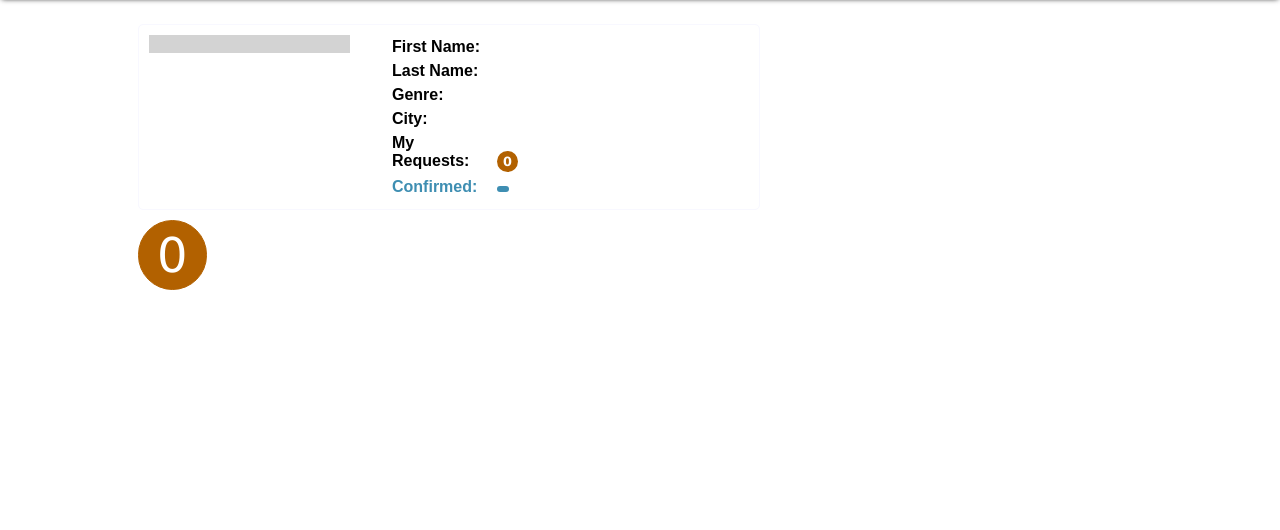
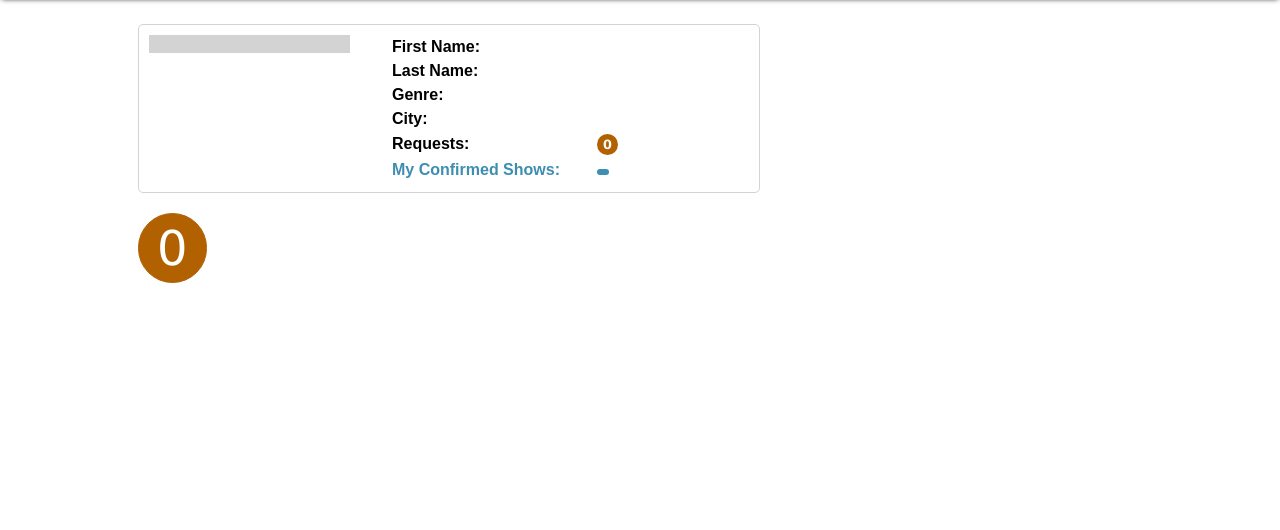
Before and after one commit to MuzindaHubProjects2016/playmycity, a PHP site: page /artist-profile.php in a window 1280 px wide. Shown: the part 186-716 px from the top of the page. Run offline with PHP 8.4, Linux system fonts and the light colour scheme; the visitor is signed in with stand-in values (Sample User, id 1); data that the repository does not hold is empty.

Commit message:
Basic UI fine tuning

```diff
--- a/artist-profile.php
+++ b/artist-profile.php
@@ -48,8 +48,8 @@ echo '<div id="artist-bio-requests-page" class="clearfix">
       <li><span class="span-label">Last Name:</span><span id="bio-lastname">'.$result_arr['artist_lastname'].'</span></li>
       <li><span class="span-label">Genre:</span><span id="bio-genre">'.$result_arr['main_genre'].'</span></li>
       <li><span class="span-label">City:</span><span id="bio-city">'.$result_arr['artist_city'].'</span></li>
-      <li><span class="span-label">My Requests:</span><span id="bio-requests">'.$rowcount.'</span></li>
-      <li class="bio-confirmed"><a href="#"><span class="span-label">Confirmed:</span><span id="bio-confirmed">'.$result_arr['confirmed_shows'].'</span></a></li>
+      <li><span class="span-label">Requests:</span><span id="bio-requests">'.$rowcount.'</span></li>
+      <li class="bio-confirmed"><a href="#"><span class="span-label">My Confirmed Shows:</span><span id="bio-confirmed">'.$result_arr['confirmed_shows'].'</span></a></li>
     </ul>
 </div>
 </div>';
--- a/css/main.css
+++ b/css/main.css
@@ -31,7 +31,7 @@ header {
 
 .span-label {
   display: inline-block;
-  width: 100px;
+  width: 200px;
   font-weight: bold;
 }
 
@@ -207,6 +207,12 @@ div.login-type {
   text-align: center;
   display: inline-block;
   transition: .3s;
+}
+
+div.login-type:hover {
+  -ms-transform: scale(1.05, 1.05); /* IE 9 */
+  -webkit-transform: scale(1.05, 1.05); /* Safari */
+  transform: scale(1.05, 1.05);
 }
 
 .footer a {
@@ -415,7 +421,7 @@ td {
 }
 
 #artist-bio-requests-page {
-  border: 1px solid ghostwhite;
+  border: 1px solid lightgrey;
   margin: 10px;
   cursor: default;
   width: 600px;
@@ -483,6 +489,7 @@ h1.artist-name-big {
 }
 
 span.requests-big {
+  margin: 10px;
   color: white;
   font-size: 3rem;
   padding: 6px 18px;
--- a/js/app.js
+++ b/js/app.js
@@ -3,7 +3,7 @@ artistBio += '<div id="artist-bio">';
 artistBio += '<div id="artist-image"></div>';
 artistBio += '<div id="artist-details">';
 artistBio += '<ul><li><span class="span-label">Artist:</span><span id="bio-name"></span></li>';
-artistBio += '<li id="bio-rank"><span class="span-label">Rank:</span></li>';
+artistBio += '<li id="bio-rank"><span class="span-label hidden-data">Rank:</span></li>';
 artistBio += '<li><span class="span-label">Genre:</span><span id="bio-genre"></span></li>';
 artistBio += '<li><span class="span-label">City:</span><span id="bio-city"></span></li>';
 artistBio += '<li><span class="span-label">Requests:</span><span id="bio-requests"></span></li>';
```
Also changed, not shown: fan-artist-view.php (+5 -3 lines).
